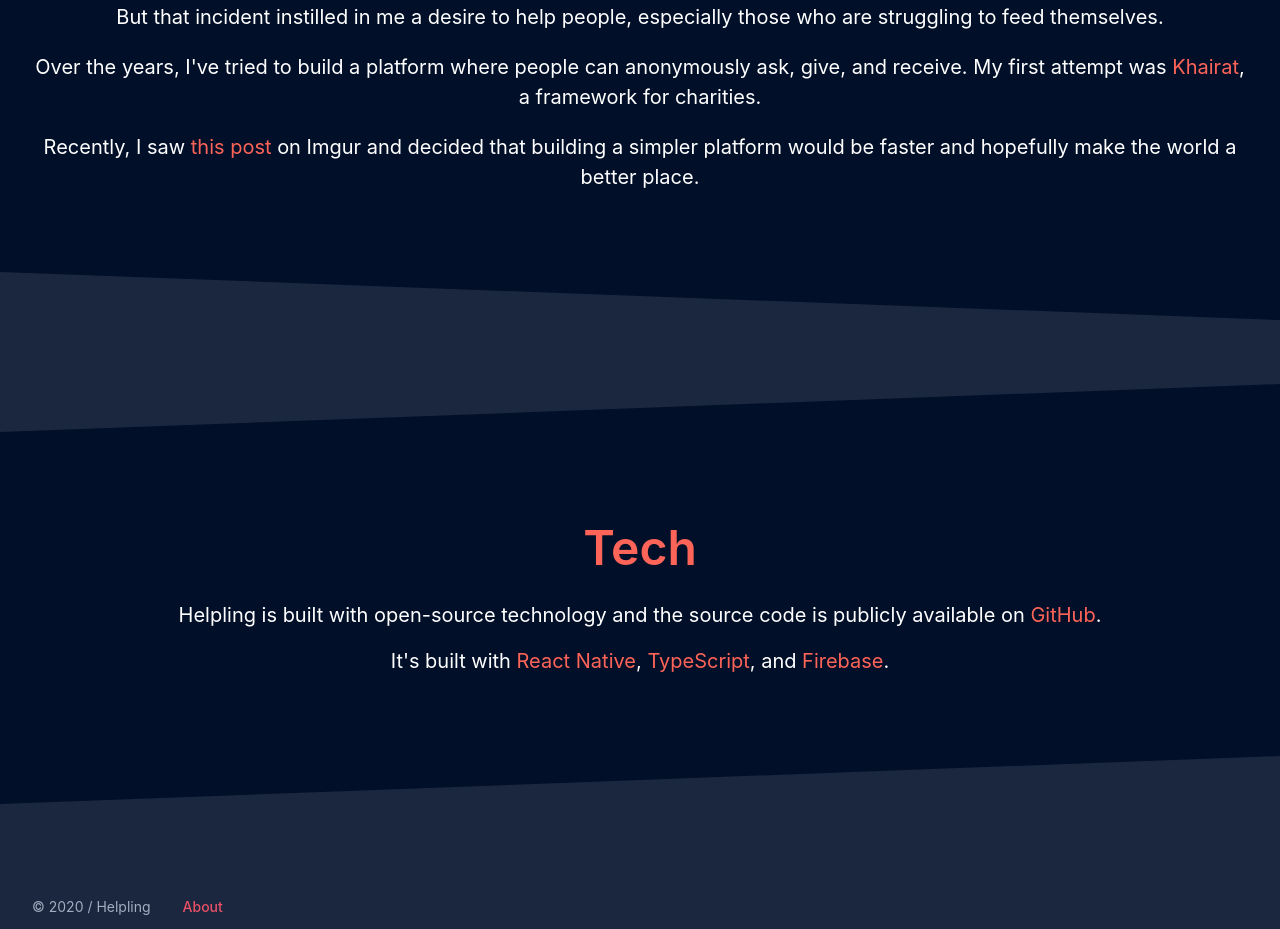
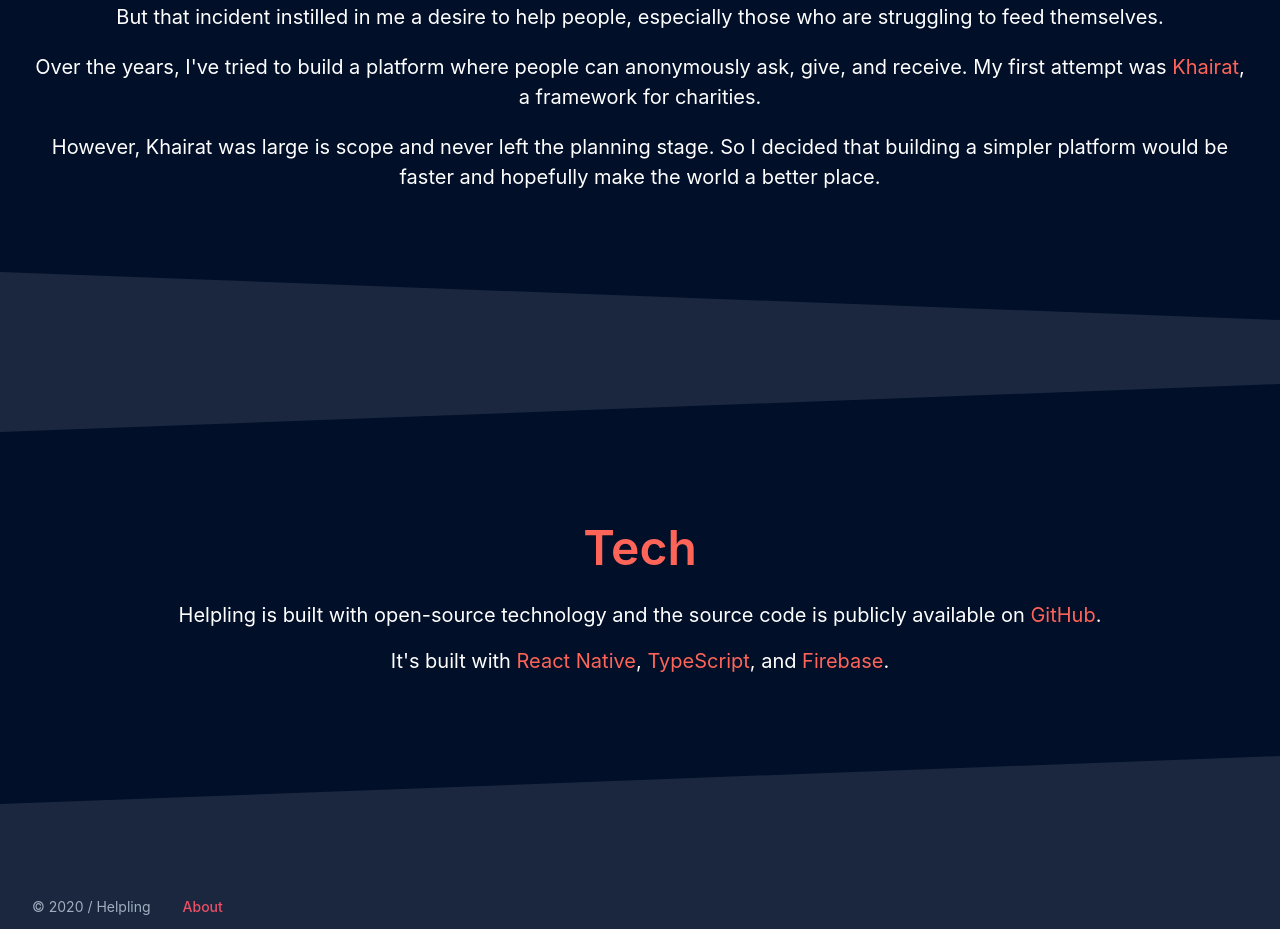
Before and after one commit to khairat/helpling-web, a Next.js app: page /about in a window 1280 px wide. Shown: the part 1000-1929 px from the top of the page. Built offline with nearby package versions, Linux system fonts and the light colour scheme; a web font is replaced by a local one.

Commit message:
Copy updated

```diff
--- a/pages/about.tsx
+++ b/pages/about.tsx
@@ -50,10 +50,9 @@ const Privacy: NextPage = () => (
           <a href="https://khair.at">Khairat</a>, a framework for charities.
         </p>
         <p className="text-center mt-5 text-xl">
-          Recently, I saw{' '}
-          <a href="https://imgur.com/gallery/C2lHqaK">this post</a> on Imgur and
-          decided that building a simpler platform would be faster and hopefully
-          make the world a better place.
+          However, Khairat was large is scope and never left the planning stage.
+          So I decided that building a simpler platform would be faster and
+          hopefully make the world a better place.
         </p>
       </Hero>
       <Hero>
```
